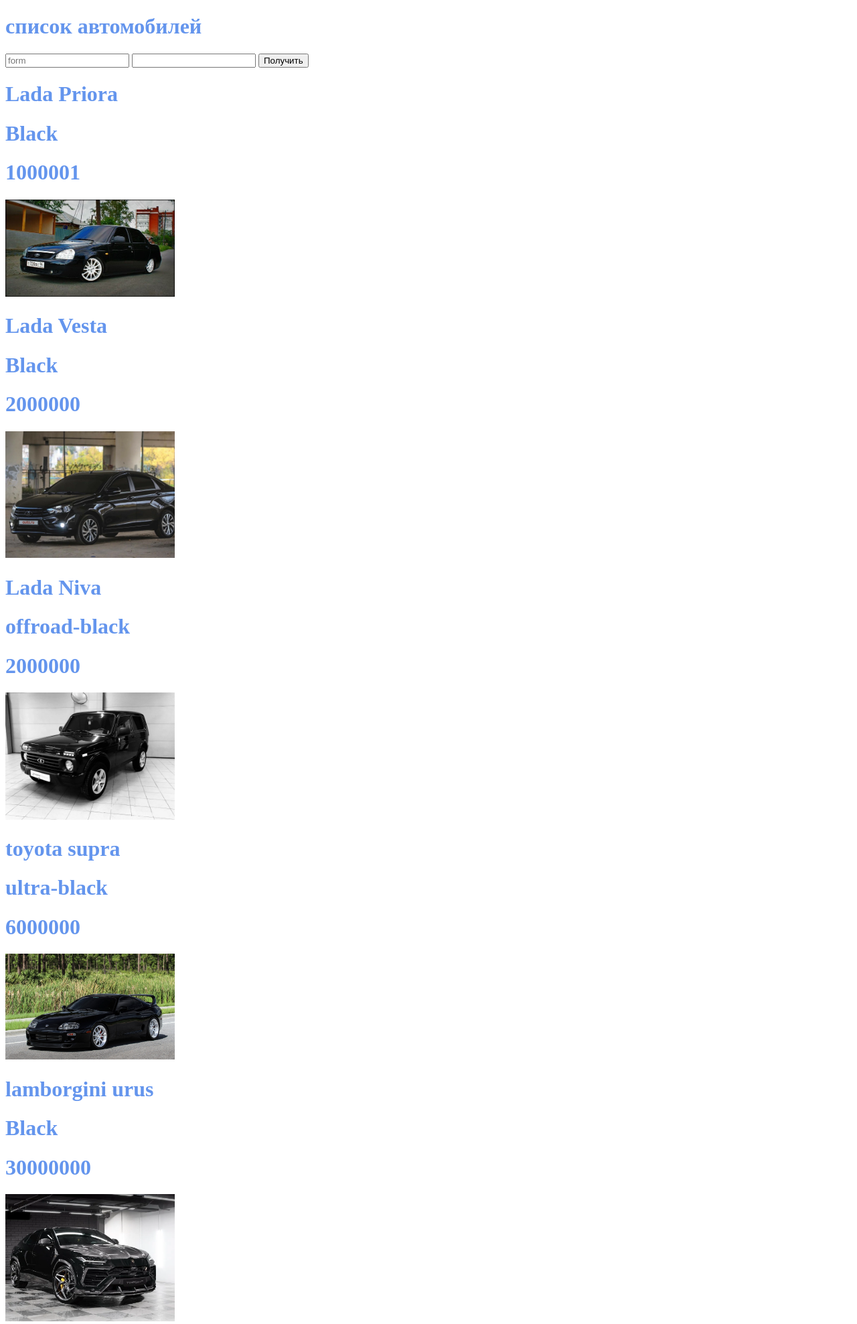
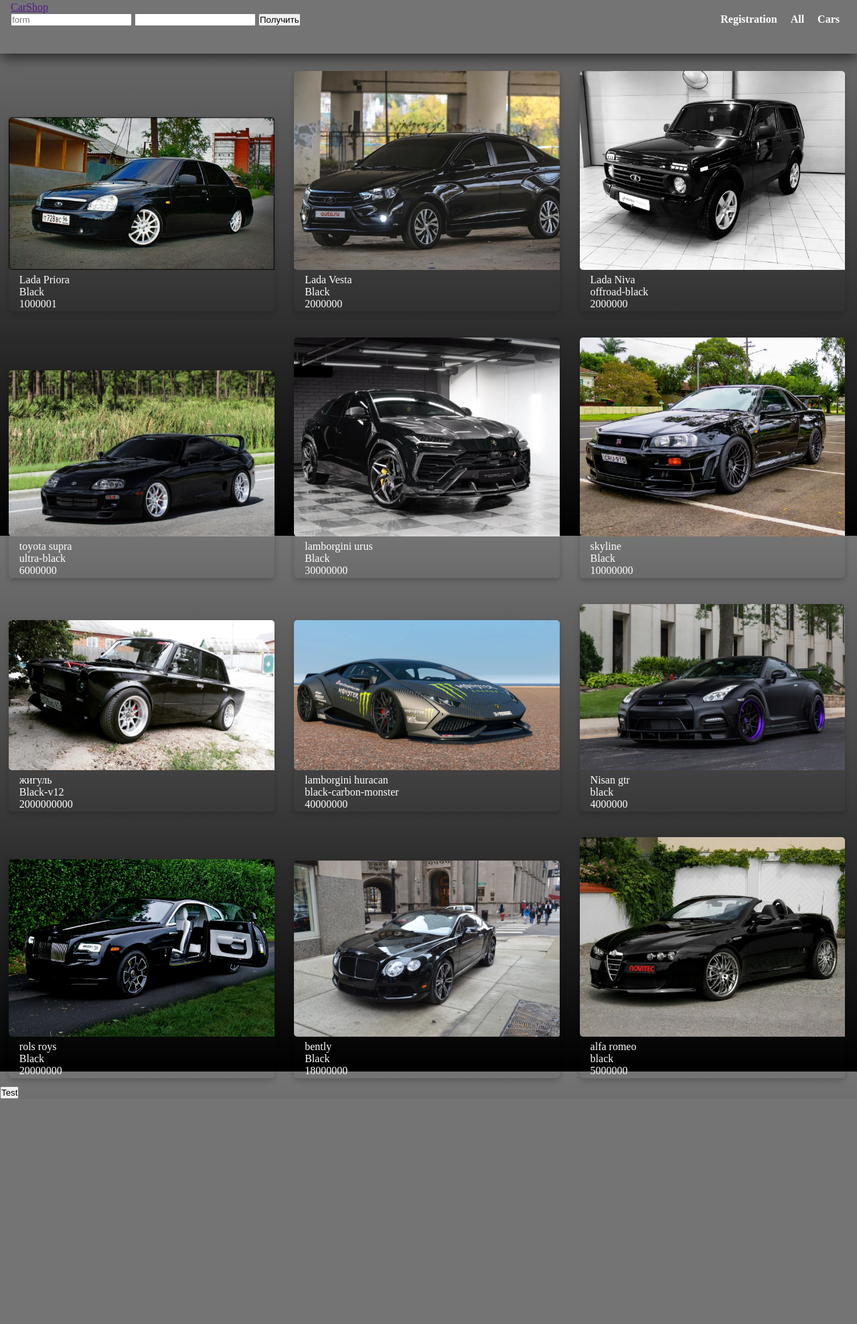
Before and after one commit to Shepadey/BestCarShop, a Django app: page / in a window 1280 px wide. Shown: the top 1977 px of the page at 67% size. After the commit the page ends 1641 px from the top, so only its background shows below. Run offline with Django 4.2, Linux system fonts and the light colour scheme; data comes from the database, SQL or seed files in the repository; both versions use the stored data as it was after the commit.

Commit message:
new cars

```diff
--- a/core/static/css/style.css
+++ b/core/static/css/style.css
@@ -1,7 +1,61 @@
-h1{
-    color: cornflowerblue;
+*{
+    margin: 0;
+    padding: 0;
+    box-sizing: border-box;
+}
+p{
+    color: white;
 }
 img{
-    width: 20%;
-    height: 20%;
+    width: 100%;
+    height: 100%;
+    border-radius: 5px 5px 0;
 }
+.container{
+    max-width: 100%;
+    margin: 0 auto;
+}
+.nav-menu{
+    background-color:#747474 ;
+    width: 100%;
+    height: 80px;
+    box-shadow: 0 5px 20px rgba(0, 0, 0, 0.7);
+    z-index: 100;
+}
+.nav-item{
+    float: right;
+    font-size: 16px;
+    text-decoration: none;
+    font-weight: 700;
+    color: white;
+    margin-left: 10px;
+    margin-right: 10px;
+}
+.nav-item:hover{
+    color:black;
+    text-shadow: 0 0 5px black;
+}
+body{
+    background:linear-gradient(#747474, #000) fixed;
+
+}
+.card{
+    margin-top: 10%;
+    box-shadow: 0 4px 8px 0 rgba(0, 0, 0, 0.2);
+    transition: 0.3s;
+    width: 31%;
+    height: 90%;
+    margin: 1%;
+    margin-top: 2%;
+    border-radius: 5px;
+    display: inline-block;
+}
+.card:hover{
+    box-shadow: 0 8px 16px 0 rgba(0, 0, 0, 0.2);
+}
+.container{
+    padding: 2px 16px;
+}
+.card,image{
+    height: 10%;
+}
--- a/core/templates/base.html
+++ b/core/templates/base.html
@@ -12,7 +12,22 @@
 
 <body>
 
-<h1>  список автомобилей </h1>
+<div class ="nav-menu">
+    <div class = "container">
+        <a href="" class="logo">CarShop</a>
+        <div class= "navigators">
+            <a href="" class="nav-item">Cars</a>
+            <a href =""class="nav-item">All</a>
+            <a href ="" class= "nav-item">Registration</a>
+            <form action ="" method ="post">
+                {% csrf_token %}
+                <input type="nomber" name ="first" placeholder = "form">
+                <input type="number" name="second" palceholder = "to">
+                <button type="submit">Получить</button>
+            </form>
+        </div>
+    </div>
+</div>
 {% block content %}
 
  {% endblock %}
--- a/core/templates/main.html
+++ b/core/templates/main.html
@@ -3,23 +3,24 @@
  {% block content %}
 <script src="js/index.js"> </script>
 
- <form action ="" method ="post">
-   {% csrf_token %}
-   <input type="nomber" name ="first" placeholder = "form">
-   <input type="number" name="second" palceholder = "to">
-   <button type="submit">Получить</button>
- </form>
+
 
 {% for item in items %}
+<div class="card">
 
-  <h1>{{ item.name }}</h1>
-  <h1>{{ item.color }}</h1>
-  <h1>{{ item.cost }}</h1>
 
-  {% if item.image %}
+ {% if item.image %}
       <img src="{{ item.image.url }}">
   {% endif %}
+  <div class="container">
 
+    <p>{{ item.name }}</p>
+    <p>{{ item.color }}</p>
+    <p>{{ item.cost }}</p>
+
+
+  </div>
+</div>
 {% endfor %}
 
 <button type="submit" class="testButton">Test</button>
```
Also changed, not shown: db.sqlite3, media/1616737487_37-p-rolls-royce-krasivo-41.jpg (added), media/3560_p2_l.jpg (added), media/3560_p2_l_UhCxR6D.jpg (added), media/Tuning_Nissan_GTR_Matte_Black_563716_3840x2400.jpg (added), media/alfa_romeo_102.jpg (added).
